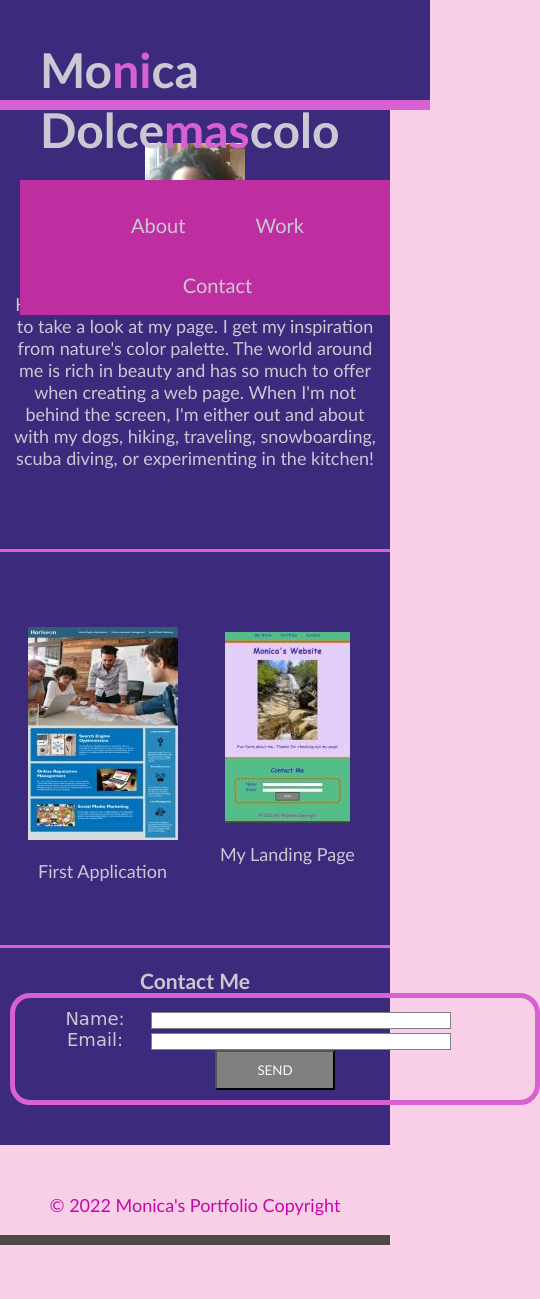
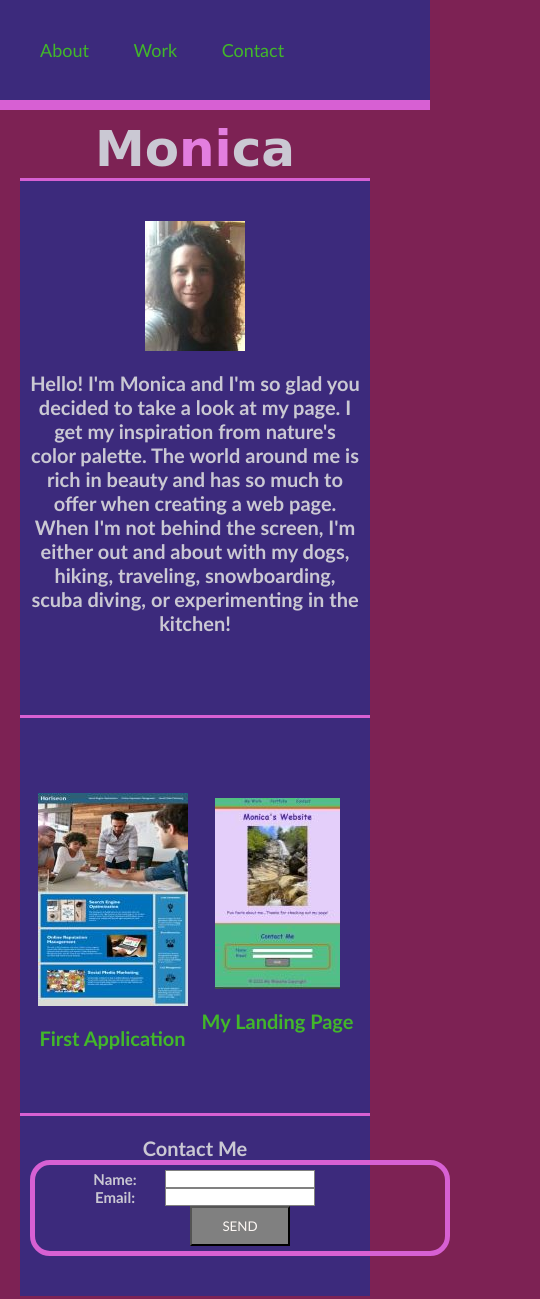
Before and after one commit to monicadolce/Portfolio_challenge_02, a plain HTML site: page index.html in a window 390 px wide. Shown: the top 1299 px of the page, 540 px wide, since content can reach past the window. Before the commit the page ends 1245 px from the top, so only its background shows below. Drawn offline with Linux system fonts and the light colour scheme.

Commit message:
updated html and css to make page responsive

```diff
--- a/assets/css/style.css
+++ b/assets/css/style.css
@@ -7,41 +7,20 @@
     position: relative;
     font-family:cursive;
     font-size: 18px;
-    background-color: #f8cbe4eb;
+    background-color: #721046eb;
     color: #cac8d3;
   }
 
   header {
+    display: flex;
     padding: 20px;
     font-family: 'Trebuchet MS', 'Lucida Sans Unicode', 'Lucida Grande', 'Lucida Sans', Arial, sans-serif;
     background-color: #3c2a7c;
     color: #cac8d3;
   }
 
-  header h1 {
-    display: inline-block;
-    font-size: 48px;
-  }
-
-  header h1 .ni, .mas{
-    color: #d760d3;
-  }
-
-  header nav {
-    padding-top: 15px;
-    margin-right: 20px;
-    float: right;
-    font-family:'Trebuchet MS', 'Lucida Sans Unicode', 'Lucida Grande', 'Lucida Sans', Arial, sans-serif;
-    font-size: 20px;
-  }
-
-  header nav ul {
-    list-style-type: none;
-  }
-
-  header nav ul li {
-    display: inline-block;
-    margin-left: 25px;
+  #ni {
+    color: #e37edf;
   }
 
   h1,
@@ -54,7 +33,7 @@
   }
 
   li {
-    display: inline;
+    display: inline-flex;
     padding: 0px 20px;
     text-decoration: none;
   }
@@ -62,6 +41,11 @@
   a {
     text-decoration: none;
     color: #cac8d3;
+  }
+
+  #myname {
+    font-size: 50px;
+    text-align: center;
   }
 
   header,
@@ -101,12 +85,13 @@
   }
 
   form {
-
     margin: 0 auto;
-    width: 500px;
-    padding: 10px;
+    width: 400px;
+    padding: 5px;
     border: 5px solid #d760d3;
     border-radius: 20px;
+    font-size: 15px;
+    font-family: 'Trebuchet MS', 'Lucida Sans Unicode', 'Lucida Grande', 'Lucida Sans', Arial, sans-serif;
   }
 
   label {
@@ -116,9 +101,10 @@
 
   input,
   textarea {
-    box-sizing: border-box;
+    box-sizing:border-box;
     width: 300px;
     border: 1px solid #808080;
+    margin-right: 100px;
   }
 
   textarea {
@@ -127,14 +113,16 @@
   }
 
   button {
+    text-align: center;
     height: 40px;
-    width: 120px;
+    width: 100px;
     background-color: #808080;
     color: #FDF8F5;
     font-family: 'Trebuchet MS', 'Lucida Sans Unicode', 'Lucida Grande', 'Lucida Sans', Arial, sans-serif;
   }
 
   .text-center {
+    font-size: 20px;
     text-align: center;
     font-family: 'Trebuchet MS', 'Lucida Sans Unicode', 'Lucida Grande', 'Lucida Sans', Arial, sans-serif
   }
@@ -143,6 +131,10 @@
     text-align:center;
   }
 
+  #name,
+  #email {
+    width: 150px;
+  }
   .project1 {
     display:flex;
     flex-direction: column;
@@ -161,7 +153,7 @@
 
 
   @media screen and (max-width: 768px) {
-    header nav{
-      background: #bf2ea0;
+    a {
+    color:  #42b72a;
     }
   }
--- a/index.html
+++ b/index.html
@@ -9,8 +9,7 @@
 
 <body>
   <header>
-    <h1>Mo<span class="ni">ni</span>ca Dolce<span class="mas">mas</span>colo</h1>
-    <nav class="text-right">
+      <nav class="text-right"></nav>
       <ul>
         <li> <a href="#about">About</a></li>
         <li> <a href="#work">Work</a></li>
@@ -20,6 +19,7 @@
   </header>
 
   <main>
+    <h1 id="myname">Mo<span id="ni">ni</span>ca<span</h1>
     <section id="about">
       <figure>
         <img src="./assets/images/profile.jpg" alt="profile picture">
```
